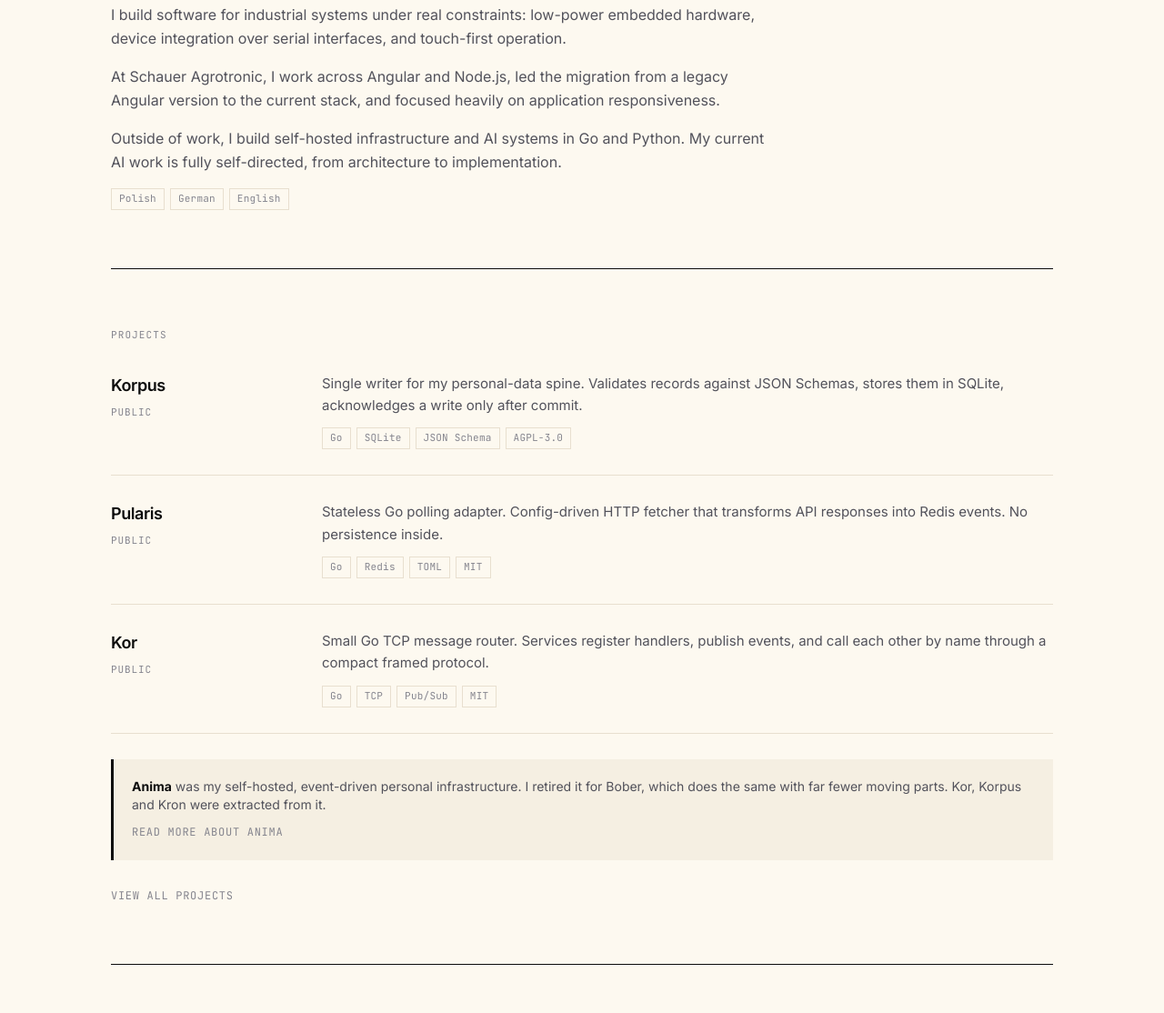
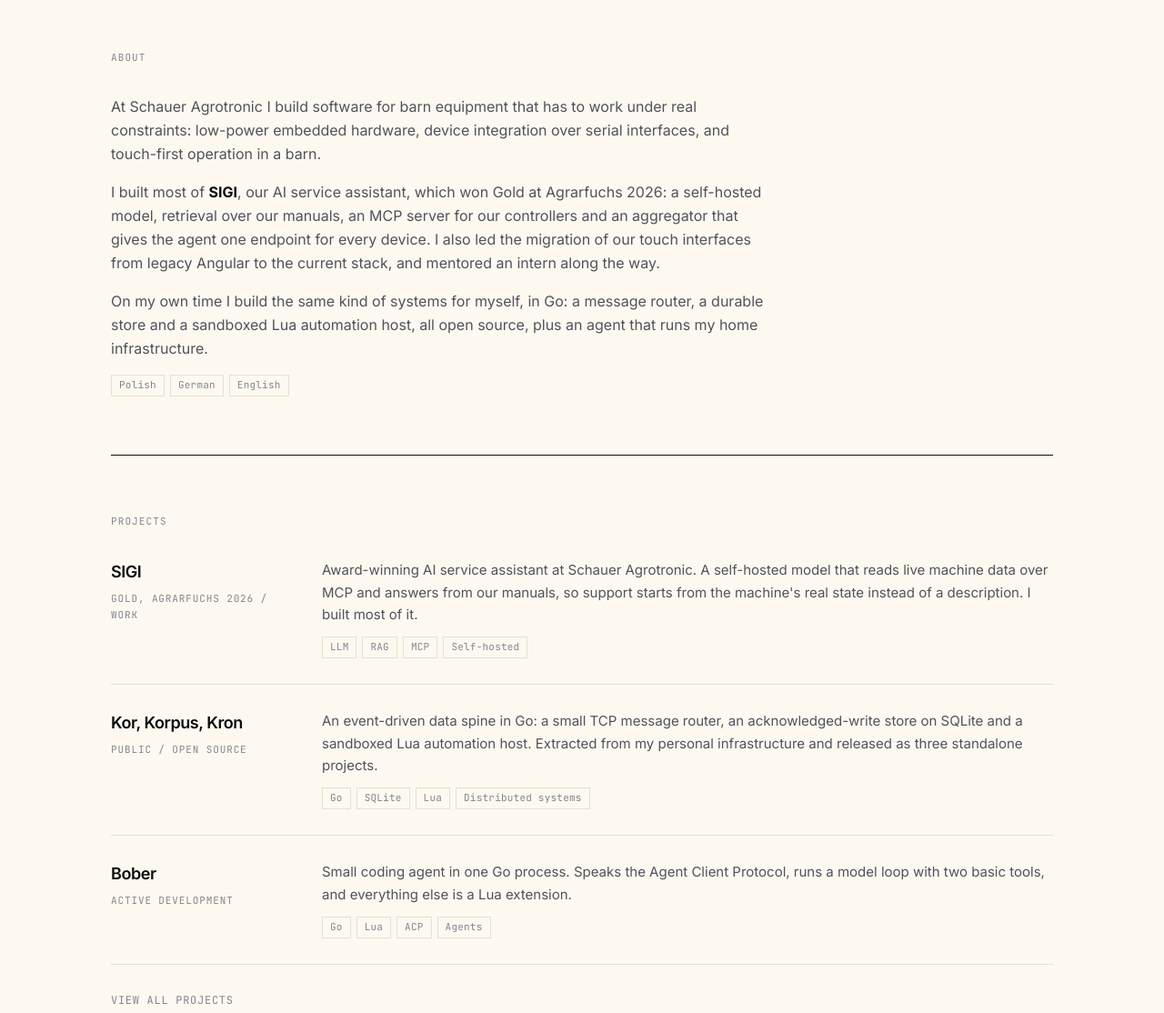
Before and after one commit to knoniewicz/portfolio, an Astro site: page / in a window 1280 px wide. Shown: the part 685-1799 px from the top of the page at 91% size. Built offline with nearby package versions, Linux system fonts and the light colour scheme; Astro itself is replaced by a stand-in of ours.

Commit message:
Home page: lead with SIGI, Simmer, Veles and the Kor stack; impact-first hero and about

```diff
--- a/src/data/projects.json
+++ b/src/data/projects.json
@@ -1,9 +1,110 @@
 [
+  {
+    "slug": "sigi",
+    "name": "SIGI",
+    "state": "Gold, Agrarfuchs 2026 / Work",
+    "featured": true,
+    "listed": true,
+    "url": "https://agraria.at/neuheiten/agrarfuchs-2026-das-sind-die-preistr-ger",
+    "repo": null,
+    "summary": "Award-winning AI service assistant at Schauer Agrotronic. A self-hosted model that reads live machine data over MCP and answers from our manuals, so support starts from the machine's real state instead of a description. I built most of it.",
+    "labels": [
+      "LLM",
+      "RAG",
+      "MCP",
+      "Self-hosted"
+    ],
+    "signal": "Gold at Agrarfuchs 2026."
+  },
+  {
+    "slug": "simmer",
+    "name": "Simmer",
+    "state": "Release planned",
+    "featured": true,
+    "url": null,
+    "repo": null,
+    "draft": true,
+    "summary": "Replacement software for the Monsieur Cuisine Connect kitchen robot: tested motor safety, a phone companion, Home Assistant and an API for agents.",
+    "labels": [
+      "Kotlin",
+      "Android",
+      "MCP",
+      "Home Assistant"
+    ],
+    "signal": "A closed appliance, opened up."
+  },
+  {
+    "slug": "veles",
+    "name": "Veles",
+    "state": "Release planned",
+    "featured": true,
+    "url": null,
+    "repo": null,
+    "draft": true,
+    "summary": "A memory store for AI agents that maintains itself: probation for inferred facts, checked writes and nightly tidying, in one Go binary and one SQLite file.",
+    "labels": [
+      "Go",
+      "SQLite",
+      "FTS5",
+      "Agents"
+    ],
+    "signal": "Memory that curates itself through use."
+  },
+  {
+    "slug": "kor-stack",
+    "name": "Kor, Korpus, Kron",
+    "state": "Public / Open source",
+    "featured": true,
+    "listed": false,
+    "url": null,
+    "href": "/projects/kor/",
+    "repo": null,
+    "summary": "An event-driven data spine in Go: a small TCP message router, an acknowledged-write store on SQLite and a sandboxed Lua automation host. Extracted from my personal infrastructure and released as three standalone projects.",
+    "labels": [
+      "Go",
+      "SQLite",
+      "Lua",
+      "Distributed systems"
+    ],
+    "signal": "Three focused open-source projects."
+  },
+  {
+    "slug": "bober",
+    "name": "Bober",
+    "state": "Active development",
+    "featured": true,
+    "url": null,
+    "repo": null,
+    "summary": "Small coding agent in one Go process. Speaks the Agent Client Protocol, runs a model loop with two basic tools, and everything else is a Lua extension.",
+    "labels": [
+      "Go",
+      "Lua",
+      "ACP",
+      "Agents"
+    ],
+    "signal": "Minimal core, features as extensions."
+  },
+  {
+    "slug": "kor",
+    "name": "Kor",
+    "state": "Public",
+    "featured": false,
+    "url": null,
+    "repo": "https://github.com/knoniewicz/kor",
+    "summary": "Small Go TCP message router. Services register handlers, publish events, and call each other by name through a compact framed protocol.",
+    "labels": [
+      "Go",
+      "TCP",
+      "Pub/Sub",
+      "MIT"
+    ],
+    "signal": "Small transport, explicit service boundaries."
+  },
   {
     "slug": "korpus",
     "name": "Korpus",
     "state": "Public",
-    "featured": true,
+    "featured": false,
     "url": null,
     "repo": "https://github.com/knoniewicz/korpus",
     "summary": "Single writer for my personal-data spine. Validates records against JSON Schemas, stores them in SQLite, acknowledges a write only after commit.",
@@ -14,38 +115,6 @@
       "AGPL-3.0"
     ],
     "signal": "One write boundary, acked writes, safe retries."
-  },
-  {
-    "slug": "pularis",
-    "name": "Pularis",
-    "state": "Public",
-    "featured": true,
-    "url": null,
-    "repo": "https://github.com/knoniewicz/pularis",
-    "summary": "Stateless Go polling adapter. Config-driven HTTP fetcher that transforms API responses into Redis events. No persistence inside.",
-    "labels": [
-      "Go",
-      "Redis",
-      "TOML",
-      "MIT"
-    ],
-    "signal": "Fetch, transform, emit. Stateless by design."
-  },
-  {
-    "slug": "kor",
-    "name": "Kor",
-    "state": "Public",
-    "featured": true,
-    "url": null,
-    "repo": "https://github.com/knoniewicz/kor",
-    "summary": "Small Go TCP message router. Services register handlers, publish events, and call each other by name through a compact framed protocol.",
-    "labels": [
-      "Go",
-      "TCP",
-      "Pub/Sub",
-      "MIT"
-    ],
-    "signal": "Small transport, explicit service boundaries."
   },
   {
     "slug": "kron",
@@ -64,60 +133,26 @@
     "signal": "Automations as small Lua files in git."
   },
   {
-    "slug": "bober",
-    "name": "Bober",
-    "state": "Active development",
+    "slug": "pularis",
+    "name": "Pularis",
+    "state": "Public",
     "featured": false,
     "url": null,
-    "repo": null,
-    "summary": "Small coding agent in one Go process. Speaks the Agent Client Protocol, runs a model loop with two basic tools, and everything else is a Lua extension.",
+    "repo": "https://github.com/knoniewicz/pularis",
+    "summary": "Stateless Go polling adapter. Config-driven HTTP fetcher that transforms API responses into Redis events. No persistence inside.",
     "labels": [
       "Go",
-      "Lua",
-      "ACP",
-      "Agents"
+      "Redis",
+      "TOML",
+      "MIT"
     ],
-    "signal": "Minimal core, features as extensions."
-  },
-  {
-    "slug": "veles",
-    "name": "Veles",
-    "state": "Release planned",
-    "featured": false,
-    "url": null,
-    "repo": null,
-    "draft": true,
-    "summary": "A memory store for AI agents that maintains itself: probation for inferred facts, checked writes and nightly tidying, in one Go binary and one SQLite file.",
-    "labels": [
-      "Go",
-      "SQLite",
-      "FTS5",
-      "Agents"
-    ],
-    "signal": "Memory that curates itself through use."
-  },
-  {
-    "slug": "simmer",
-    "name": "Simmer",
-    "state": "Release planned",
-    "featured": false,
-    "url": null,
-    "repo": null,
-    "draft": true,
-    "summary": "Replacement software for the Monsieur Cuisine Connect kitchen robot: tested motor safety, a phone companion, Home Assistant and an API for agents.",
-    "labels": [
-      "Kotlin",
-      "Android",
-      "MCP",
-      "Home Assistant"
-    ],
-    "signal": "A closed appliance, opened up."
+    "signal": "Fetch, transform, emit. Stateless by design."
   },
   {
     "slug": "futura",
     "name": "Futura",
     "state": "Earlier work",
-    "featured": true,
+    "featured": false,
     "url": null,
     "repo": null,
     "summary": "Diploma project. My scope was the ML pipeline: Python/Jupyter with TA-Lib indicators, RFE feature selection, LightGBM classifier for next-day stock trends, MongoDB writeback.",
--- a/src/lib/projects.ts
+++ b/src/lib/projects.ts
@@ -3,3 +3,11 @@ import { showDrafts } from './posts';
 
 // Projects marked draft (not published yet) only show up in dev and SHOW_DRAFTS=1 previews.
 export const projects = all.filter((p) => showDrafts || !('draft' in p && p.draft));
+
+// Home-page cards; `listed: false` entries (e.g. the Kor stack card) stay off the full list.
+export const featured = projects.filter((p) => p.featured).slice(0, 4);
+export const listed = projects.filter((p) => !('listed' in p) || p.listed !== false);
+
+export function projectHref(p: { slug: string; url?: string | null; href?: string }) {
+  return p.url || ('href' in p && p.href) || `/projects/${p.slug}/`;
+}
--- a/src/pages/index.astro
+++ b/src/pages/index.astro
@@ -4,18 +4,28 @@ import SectionLabel from '../components/SectionLabel.astro';
 import ProjectCard from '../components/ProjectCard.astro';
 import TimelineItem from '../components/TimelineItem.astro';
 import MonoLink from '../components/MonoLink.astro';
-import { projects } from '../lib/projects';
+import { featured, projectHref } from '../lib/projects';
 import TagList from '../components/TagList.astro';
+
+// TODO(you): your real birthday, so the age stays right without edits.
+const born = new Date('2004-01-01');
+const now = new Date();
+const age = now.getFullYear() - born.getFullYear() - (now < new Date(now.getFullYear(), born.getMonth(), born.getDate()) ? 1 : 0);
 ---
 
-<Base title="Software Developer | Industrial Software, AI Infrastructure, Event-Driven Systems" description="Software developer building industrial software, AI infrastructure, and event-driven systems.">
+<Base title="Kacper Noniewicz | Software Developer, AI systems for real machines" description="Software developer building AI systems that work with real machines. Built most of SIGI, Gold at Agrarfuchs 2026.">
 
   <!-- Hero -->
   <section class="py-20 max-md:py-12 grid grid-cols-[1fr_260px] max-md:grid-cols-1 gap-16 max-md:gap-10 items-center border-b border-(--color-border)">
     <div>
       <span class="block font-mono text-[0.6875rem] uppercase tracking-widest text-text-muted mb-5">Software Developer</span>
       <h1 class="font-mono text-[clamp(2.5rem,6vw,3.5rem)] max-md:text-[2rem] font-medium tracking-tight leading-none mb-7 uppercase">Kacper<br />Noniewicz</h1>
-      <p class="text-[1.0625rem] text-text-secondary max-w-120 leading-relaxed">Industrial automation at work.<br />Personal infrastructure on my own time.</p>
+      <p class="text-[1.0625rem] text-text-secondary max-w-120 leading-relaxed">I build AI systems that work with real machines: self-hosted models, live device data over MCP, and the infrastructure underneath.</p>
+      <dl class="grid grid-cols-3 max-sm:grid-cols-1 gap-x-6 gap-y-4 mt-8 max-w-130">
+        <div><dt class="font-mono text-[0.6875rem] uppercase tracking-[0.08em] text-text-muted">Award</dt><dd class="mt-1 text-sm font-semibold">Gold, Agrarfuchs 2026</dd></div>
+        <div><dt class="font-mono text-[0.6875rem] uppercase tracking-[0.08em] text-text-muted">Shipping since</dt><dd class="mt-1 text-sm font-semibold">2022, full-time 2024</dd></div>
+        <div><dt class="font-mono text-[0.6875rem] uppercase tracking-[0.08em] text-text-muted">Age</dt><dd class="mt-1 text-sm font-semibold">{age}</dd></div>
+      </dl>
       <div class="flex gap-6 mt-6 font-mono text-[0.6875rem] uppercase tracking-[0.08em] text-text-muted">
         <span>Schauer Agrotronic</span>
         <span class="relative before:content-['/'] before:absolute before:-left-4 before:text-border-subtle">Austria</span>
@@ -37,13 +47,13 @@ import TagList from '../components/TagList.astro';
     <div class="max-w-180 space-y-4">
 
       <p class="text-text-secondary">
-        I build software for industrial systems under real constraints: low-power embedded hardware, device integration over serial interfaces, and touch-first operation.
+        At Schauer Agrotronic I build software for barn equipment that has to work under real constraints: low-power embedded hardware, device integration over serial interfaces, and touch-first operation in a barn.
       </p>
       <p class="text-text-secondary">
-        At Schauer Agrotronic, I work across Angular and Node.js, led the migration from a legacy Angular version to the current stack, and focused heavily on application responsiveness.
+        I built most of <strong class="text-(--color-text)">SIGI</strong>, our AI service assistant, which won Gold at Agrarfuchs 2026: a self-hosted model, retrieval over our manuals, an MCP server for our controllers and an aggregator that gives the agent one endpoint for every device. I also led the migration of our touch interfaces from legacy Angular to the current stack, and mentored an intern along the way.
       </p>
       <p class="text-text-secondary">
-        Outside of work, I build self-hosted infrastructure and AI systems in Go and Python. My current AI work is fully self-directed, from architecture to implementation.
+        On my own time I build the same kind of systems for myself, in Go: a message router, a durable store and a sandboxed Lua automation host, all open source, plus an agent that runs my home infrastructure.
       </p>
 
       <TagList tags={["Polish", "German", "English"]} />
@@ -54,27 +64,21 @@ import TagList from '../components/TagList.astro';
   <section class="py-16 border-t border-(--color-border)" id="projects">
     <SectionLabel text="Projects" />
     <div>
-      {projects.filter(p => p.featured).slice(0, 3).map((project, i) => (
+      {featured.map((project, i) => (
         <ProjectCard
           name={project.name}
           state={project.state}
           summary={project.summary}
           labels={project.labels}
-          href={project.url || `/projects/${project.slug}/`}
+          href={projectHref(project)}
           external={!!project.url}
           first={i === 0}
         />
       ))}
     </div>
-    <a href="/projects/anima/" class="block mt-7 p-5 border-l-[3px] border-(--color-border) bg-bg-subtle no-underline hover:bg-(--color-bg-elevated) transition-colors">
-      <p class="text-sm text-text-secondary"><strong class="text-(--color-text)">Anima</strong> was my self-hosted, event-driven personal infrastructure. I retired it for Bober, which does the same with far fewer moving parts. Kor, Korpus and Kron were extracted from it.</p>
-      <span class="inline-block mt-3 font-mono text-xs uppercase tracking-[0.06em] text-text-muted border-b border-transparent hover:text-(--color-text) hover:border-(--color-text) transition-colors">Read more about Anima</span>
-    </a>
-    {projects.length > 3 && (
-      <div class="mt-6">
-        <MonoLink href="/projects/">View all projects</MonoLink>
-      </div>
-    )}
+    <div class="mt-6">
+      <MonoLink href="/projects/">View all projects</MonoLink>
+    </div>
   </section>
 
   <!-- Experience -->
@@ -85,10 +89,10 @@ import TagList from '../components/TagList.astro';
           Built most of SIGI, Schauer Agrotronic's AI service assistant: a self-hosted model with retrieval over our documentation, an MCP server for SDU-X and an MCP aggregator that gives the agent one endpoint for all our devices. Mentored an intern on the project. <a href="https://agraria.at/neuheiten/agrarfuchs-2026-das-sind-die-preistr-ger" target="_blank" rel="noopener noreferrer" class="border-b border-border-subtle hover:border-(--color-text)">Winners</a>
       </TimelineItem>
       <TimelineItem date="07/2024 – present" title="Software Developer" org="Schauer Agrotronic, Full-time">
-          Building control software for constrained hardware systems and internal AI tooling. Leading the migration from legacy Angular to the modern stack across the product line. Current AI work is owned end-to-end, from architecture to implementation.
+          Own our AI work end to end, from architecture to production: built most of SIGI (above). Led the migration of the product line's touch interfaces from legacy Angular to the current stack. Control software for constrained hardware.
       </TimelineItem>
       <TimelineItem date="06/2022 – 06/2024" title="Software Developer" org="Schauer Agrotronic, Part-time">
-          Started part-time alongside school. Built and maintained Angular-based touch interfaces, with a strong focus on responsiveness and usability in real operating environments.
+          Started part-time alongside school. Built and maintained the Angular touch interfaces on our controllers, with a focus on responsiveness on low-power hardware.
       </TimelineItem>
       <TimelineItem date="04/2022" title="Accenture Hackathon Vienna" org="2nd Place" last>
         2nd place. Built and pitched under time pressure in a team competition.
--- a/src/pages/projects/index.astro
+++ b/src/pages/projects/index.astro
@@ -2,7 +2,7 @@
 import Base from '../../layouts/Base.astro';
 import ProjectCard from '../../components/ProjectCard.astro';
 import MonoLink from '../../components/MonoLink.astro';
-import { projects } from '../../lib/projects';
+import { listed, projectHref } from '../../lib/projects';
 ---
 
 <Base title="Projects / Kacper Noniewicz" description="All projects by Kacper Noniewicz.">
@@ -15,13 +15,13 @@ import { projects } from '../../lib/projects';
     </div>
 
     <div>
-      {projects.map((project, i) => (
+      {listed.map((project, i) => (
         <ProjectCard
           name={project.name}
           state={project.state}
           summary={project.summary}
           labels={project.labels}
-          href={project.url || `/projects/${project.slug}/`}
+          href={projectHref(project)}
           external={!!project.url}
           first={i === 0}
         />
```
